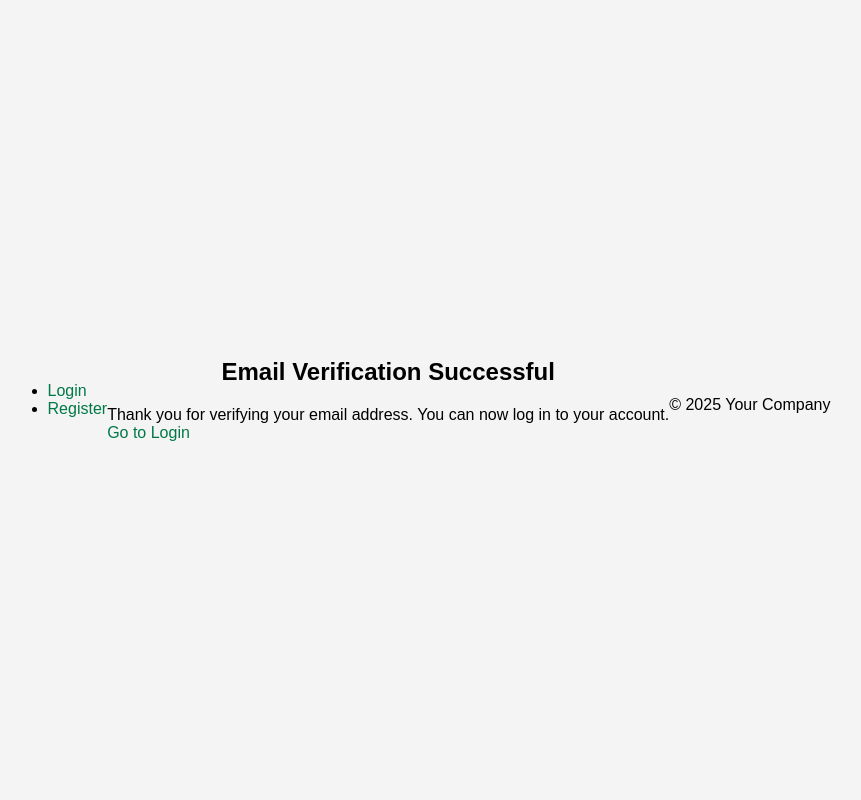
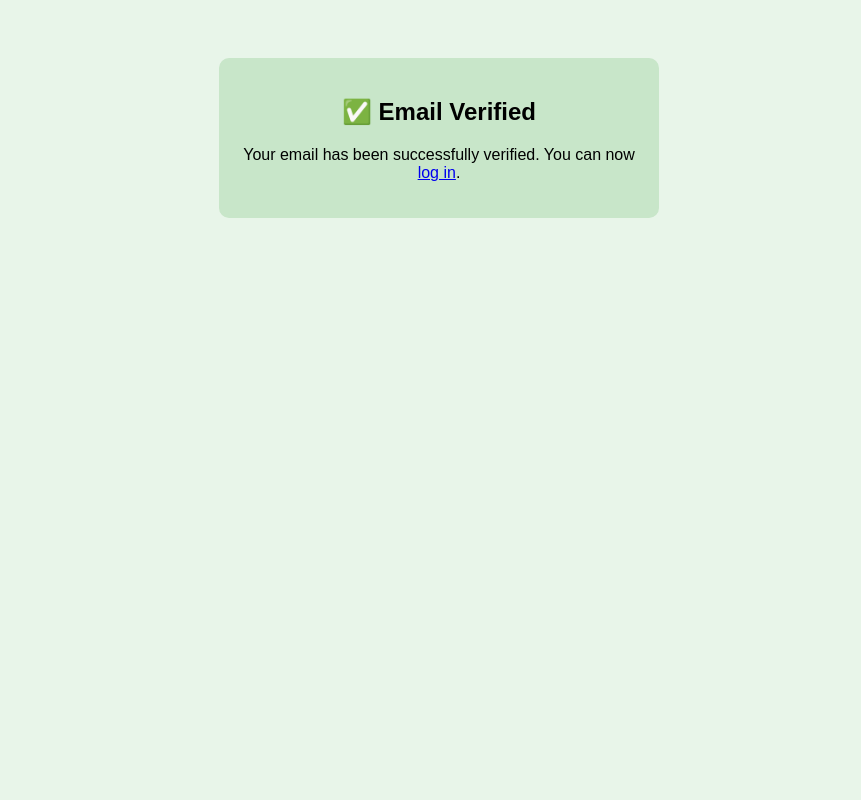
Before and after one commit to mdalemrananas/InnoVest-StartUp-Investment-Platform, a Django app: template loginregister/accounts/templates/accounts/verify_success.html in a window 1280 px wide. Shown: the whole page, without its empty margins (201-1062 px from the left). Run offline with Django 5.2, Linux system fonts and the light colour scheme; the template is opened without the code that fills it, so the values that code supplies are empty.

Commit message:
More Changes

```diff
--- a/loginregister/accounts/templates/accounts/verify_success.html
+++ b/loginregister/accounts/templates/accounts/verify_success.html
@@ -1,9 +1,29 @@
-{% extends 'base_genric.html' %}
-
-{% block content %}
-    <div class="verification-success">
-        <h1>Email Verification Successful</h1>
-        <p>Thank you for verifying your email address. You can now log in to your account.</p>
-        <a href="{% url 'login' %}" class="login-btn">Go to Login</a>
+<!DOCTYPE html>
+<html lang="en">
+<head>
+    <meta charset="UTF-8">
+    <title>Email Verified</title>
+    <style>
+        body {
+            font-family: Arial, sans-serif;
+            background-color: #e8f5e9;
+            text-align: center;
+            padding-top: 50px;
+        }
+        .message-box {
+            background-color: #c8e6c9;
+            padding: 20px;
+            margin: auto;
+            border-radius: 10px;
+            width: 60%;
+            max-width: 400px;
+        }
+    </style>
+</head>
+<body>
+    <div class="message-box">
+        <h2>✅ Email Verified</h2>
+        <p>Your email has been successfully verified. You can now <a href="{% url 'login' %}">log in</a>.</p>
     </div>
-{% endblock %}
+</body>
+</html>
--- a/loginregister/accounts/templates/base_genric.html
+++ /dev/null
@@ -1,27 +0,0 @@
-<!DOCTYPE html>
-<html lang="en">
-<head>
-    <meta charset="UTF-8">
-    <meta name="viewport" content="width=device-width, initial-scale=1.0">
-    <title>{% block title %}Welcome{% endblock %}</title>
-    <link rel="stylesheet" href="{% load static %}{% static 'css/style1.css' %}">
-</head>
-<body>
-    <header>
-        <nav>
-            <ul>
-                <li><a href="{% url 'login' %}">Login</a></li>
-                <li><a href="{% url 'register' %}">Register</a></li>
-            </ul>
-        </nav>
-    </header>
-
-    <div class="content">
-        {% block content %}{% endblock %}
-    </div>
-
-    <footer>
-        <p>&copy; 2025 Your Company</p>
-    </footer>
-</body>
-</html>
--- a/loginregister/accounts/urls.py
+++ b/loginregister/accounts/urls.py
@@ -6,4 +6,5 @@ urlpatterns = [
     path('login/', views.login_view, name='login'),
     path('verify/', views.verify_email, name='verify_email'),
     path('logout/', views.logout_view, name='logout'),
+
 ]
```
Also changed, not shown: loginregister/accounts/models.py (+0 -8 lines), loginregister/accounts/templates/accounts/home.html (+31 -17 lines), loginregister/accounts/templates/accounts/verify_already.html (+28 -8 lines), loginregister/accounts/views.py (+15 -14 lines).
